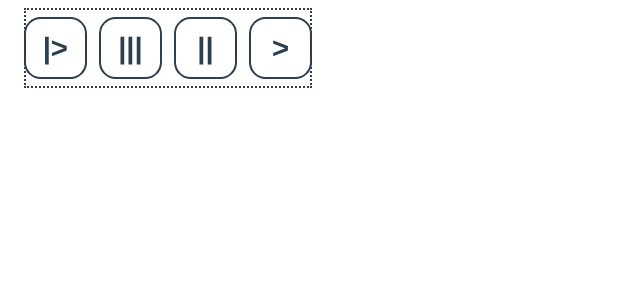
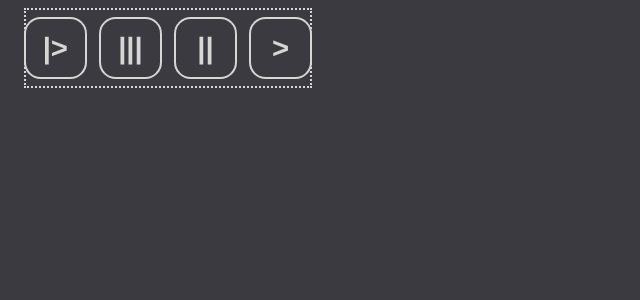
Before and after one commit to mrazekv-students/bp22_cpu_perina, a Vue app: page / in a window 1280 px wide. Shown: the top 300 px of the page, without its empty margins (0-640 px from the left). Built offline with nearby package versions, Linux system fonts and the light colour scheme.

Commit message:
Prepare code editor

```diff
--- a/src/App.vue
+++ b/src/App.vue
@@ -14,6 +14,9 @@ export default {
 body {
   margin: 0;
   padding: 0;
+  width: 100%;
+  min-height: 100%;
+  background: #3A3A40;
 }
 * {
   box-sizing: border-box;
@@ -23,6 +26,6 @@ body {
   -webkit-font-smoothing: antialiased;
   -moz-osx-font-smoothing: grayscale;
   text-align: center;
-  color: #2c3e50;
+  color: #D6D6D6;
 }
 </style>
--- a/src/components/TheLayout.vue
+++ b/src/components/TheLayout.vue
@@ -8,19 +8,18 @@
 <template>
     <div class="the-layout">
         <control-button-row/>
+        <ProgramField/>
     </div>
 </template>
 
 <script>
 import ControlButtonRow from './controls/ControlButtonRow.vue'
+import ProgramField from './program/ProgramField.vue'
 export default {
-    components: { ControlButtonRow },
     name: "TheLayout",
-
-
+    components: { ControlButtonRow, ProgramField },
 }
 </script>
 
 <style>
-
 </style>
--- a/src/components/controls/ControlButton.vue
+++ b/src/components/controls/ControlButton.vue
@@ -51,10 +51,10 @@ export default {
     transition: all .1s ease-in-out;
 }
 .control-button:hover {
-    background: lightgray;
+    background: #47474B;
 }
 .control-button:active {
     transform: scale(.90);
-    background: gray;
+    background: #5B5B60;
 }
 </style>
--- /dev/null
+++ b/src/components/program/ProgramField.vue
@@ -0,0 +1,20 @@
+<!--
+    Code editor
+    TODO:
+        - Editor
+        - Syntax highlighting
+        - Functions from logic model
+!-->
+
+<template>
+</template>
+
+<script>
+export default {
+    name: "ProgramField",
+}
+</script>
+
+<style>
+
+</style>
```
Also changed, not shown: doc/sources.md (added, +5 -0 lines), 1 other file (tests, documents, lock files or other folders).
